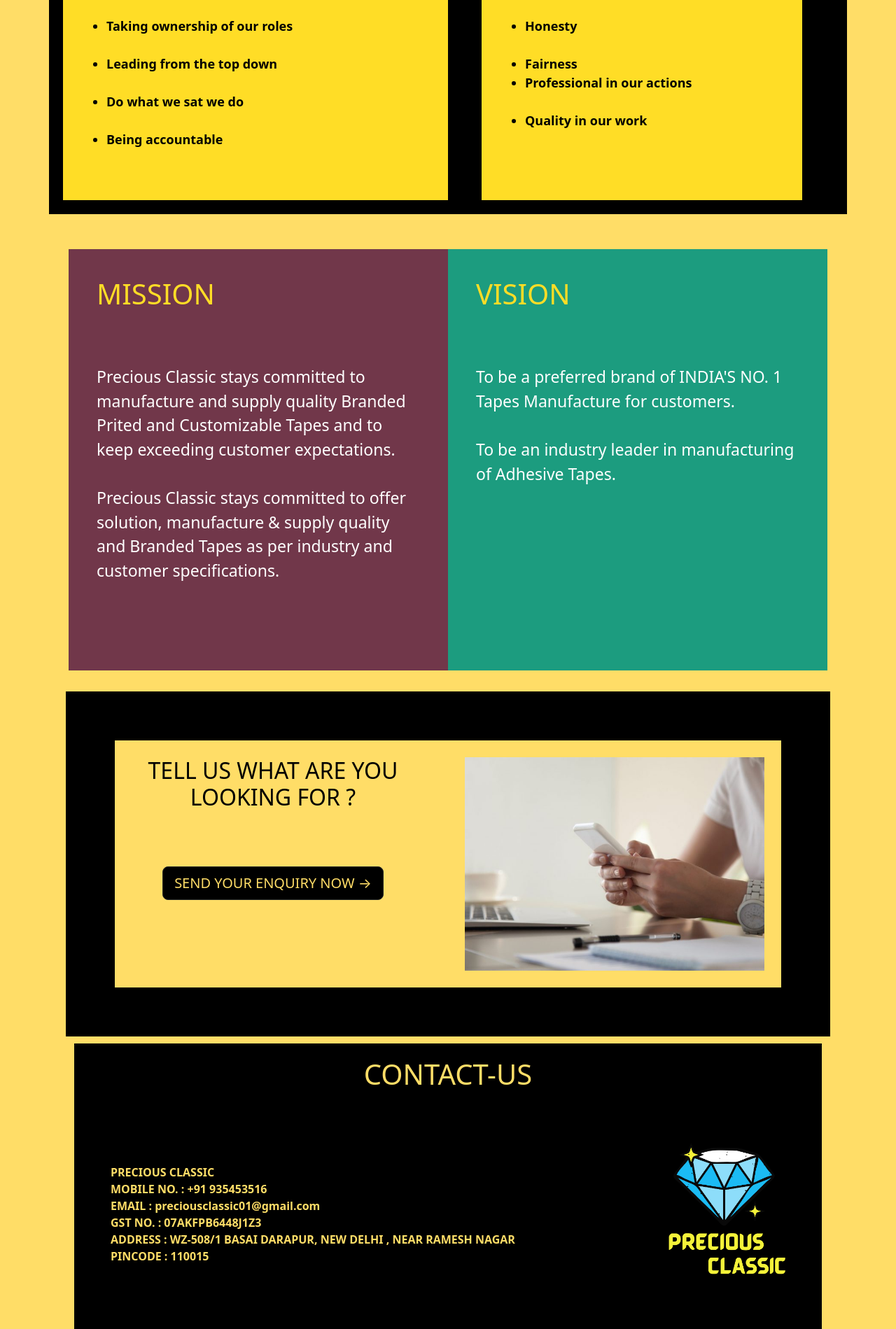
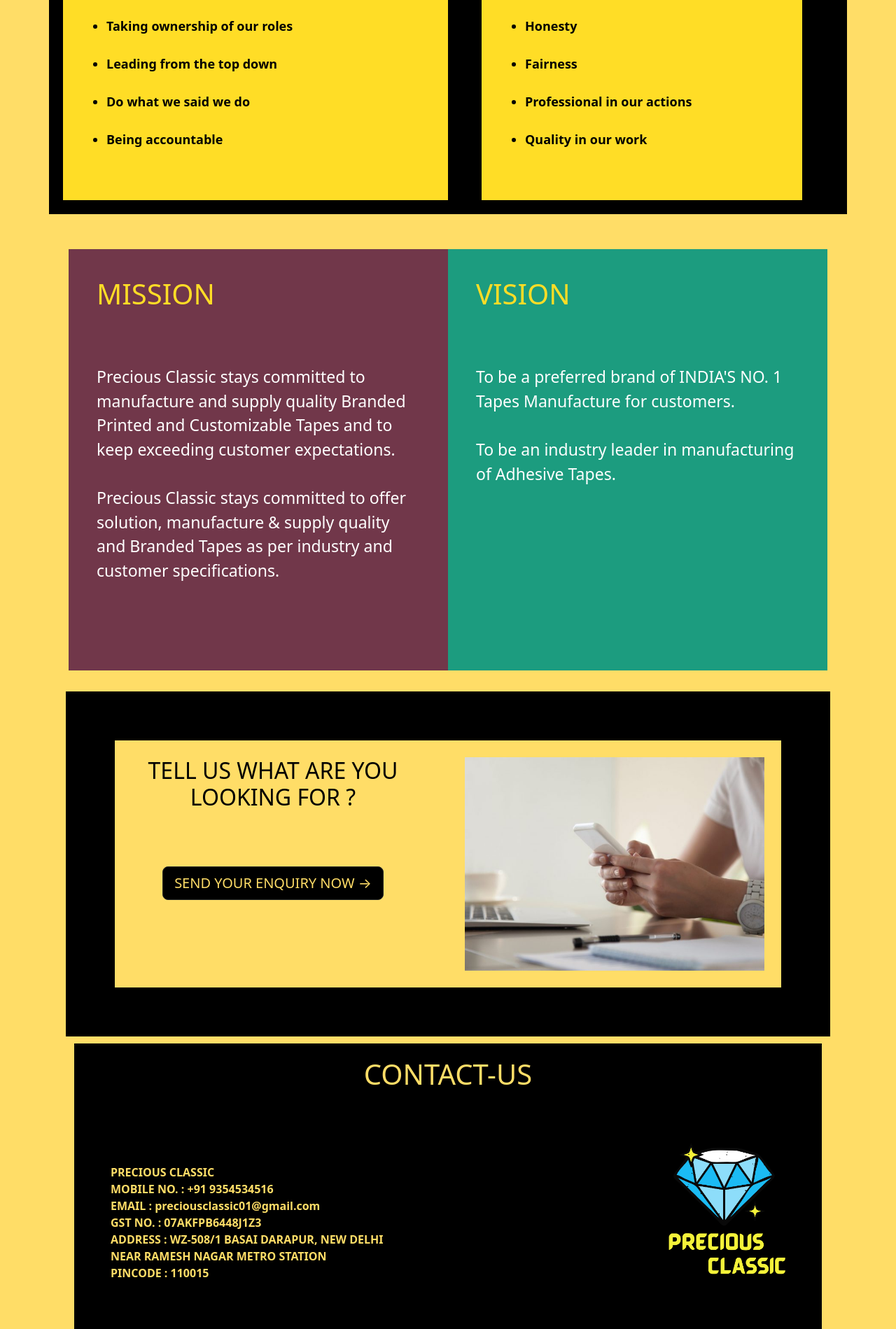
Before and after one commit to namanchopra2000/PRECIOUS-CLASSIC, a plain HTML site: page ABOUTUS.HTML in a window 1280 px wide. Shown: the part 2160-4059 px from the top of the page at 70% size. Drawn offline with nearby package versions, Linux system fonts and the light colour scheme.

Commit message:
Update ABOUTUS.HTML

```diff
--- a/ABOUTUS.HTML
+++ b/ABOUTUS.HTML
@@ -103,7 +103,7 @@
 
                         <li> Respect and understanding</li><br>
 
-                        <li> Exceeding their expectrations</li><br>
+                        <li> Exceeding their expectations</li><br>
 
                     </ul>
                 </div>
@@ -135,7 +135,7 @@
 
                         <li> Leading from the top down</li><br>
 
-                        <li> Do what we sat we do</li><br>
+                        <li> Do what we said we do</li><br>
 
                         <li> Being accountable</li><br>
 
@@ -150,7 +150,7 @@
                     <ul>
                         <li> Honesty</li><br>
 
-                        <li> Fairness</li>
+                        <li> Fairness</li><br>
 
                         <li> Professional in our actions</li><br>
 
@@ -175,7 +175,7 @@
                         style=" padding : 40px; font-size: larger; background-color: rgb(113, 55, 74); color:white;">
                         <h1 style="color:#ffdd26;">MISSION</h1><br><br>
                         <p>
-                            Precious Classic stays committed to manufacture and supply quality Branded Prited and
+                            Precious Classic stays committed to manufacture and supply quality Branded Printed and
                             Customizable Tapes and to keep exceeding customer expectations.<BR><br>
                             Precious Classic stays committed to offer solution, manufacture & supply quality and Branded
                             Tapes
@@ -226,10 +226,11 @@
                                     <br>
                                     <br>
                                     <li class="contactlist">PRECIOUS CLASSIC</li>
-                                    <li class="contactlist">MOBILE NO. : +91 935453516</li>
+                                    <li class="contactlist">MOBILE NO. : +91 9354534516</li>
                                     <li class="contactlist">EMAIL : preciousclassic01@gmail.com</li>
                                     <li class="contactlist">GST NO. : 07AKFPB6448J1Z3</li>
-                                    <li class="contactlist">ADDRESS : WZ-508/1 BASAI DARAPUR, NEW DELHI , NEAR RAMESH NAGAR</li>
+                                    <li class="contactlist">ADDRESS : WZ-508/1 BASAI DARAPUR, NEW DELHI</li>
+                                    <li class="contactlist">NEAR RAMESH NAGAR METRO STATION</li>
                                     <li class="contactlist">PINCODE : 110015</li>
                                 </UL>
                             </div>
```
